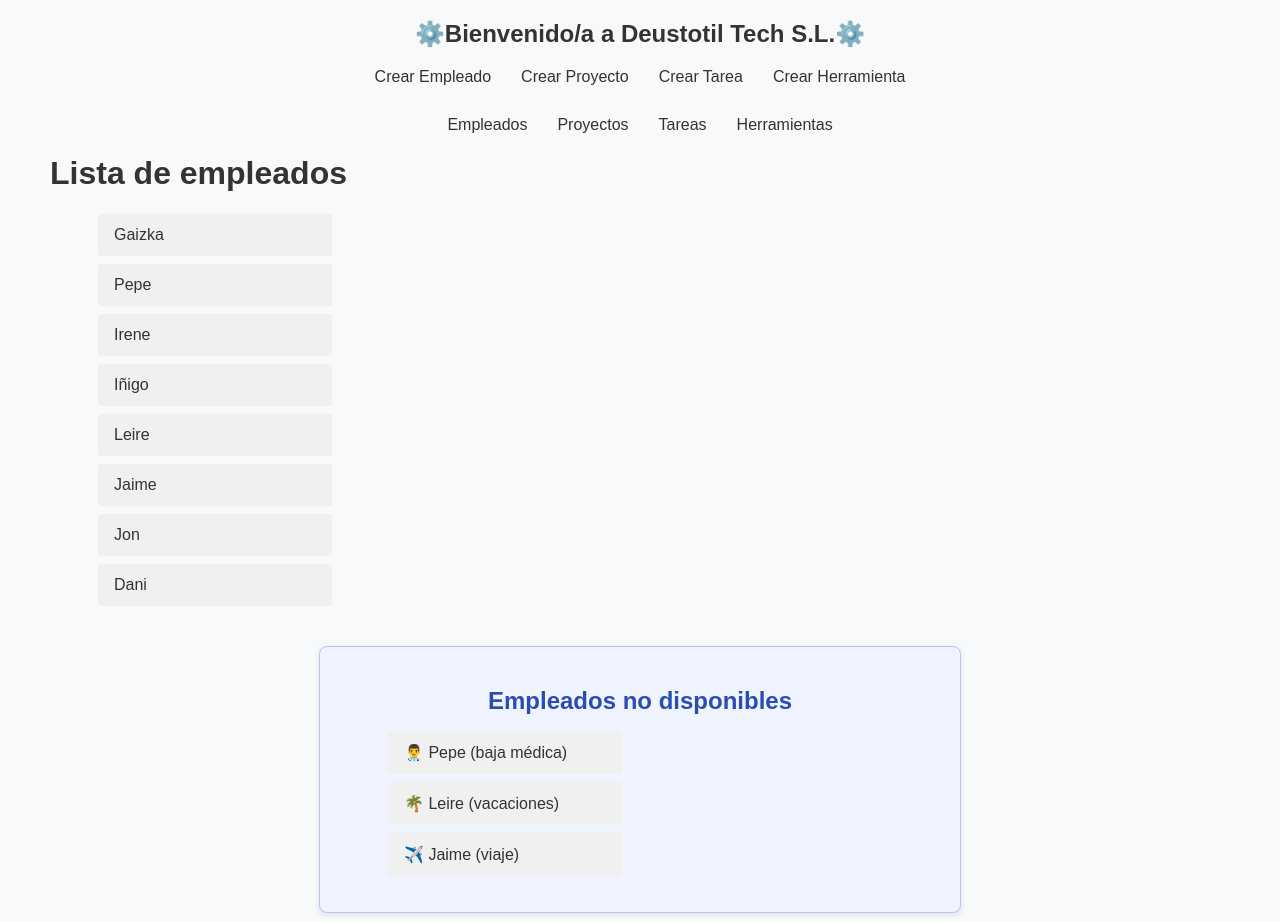
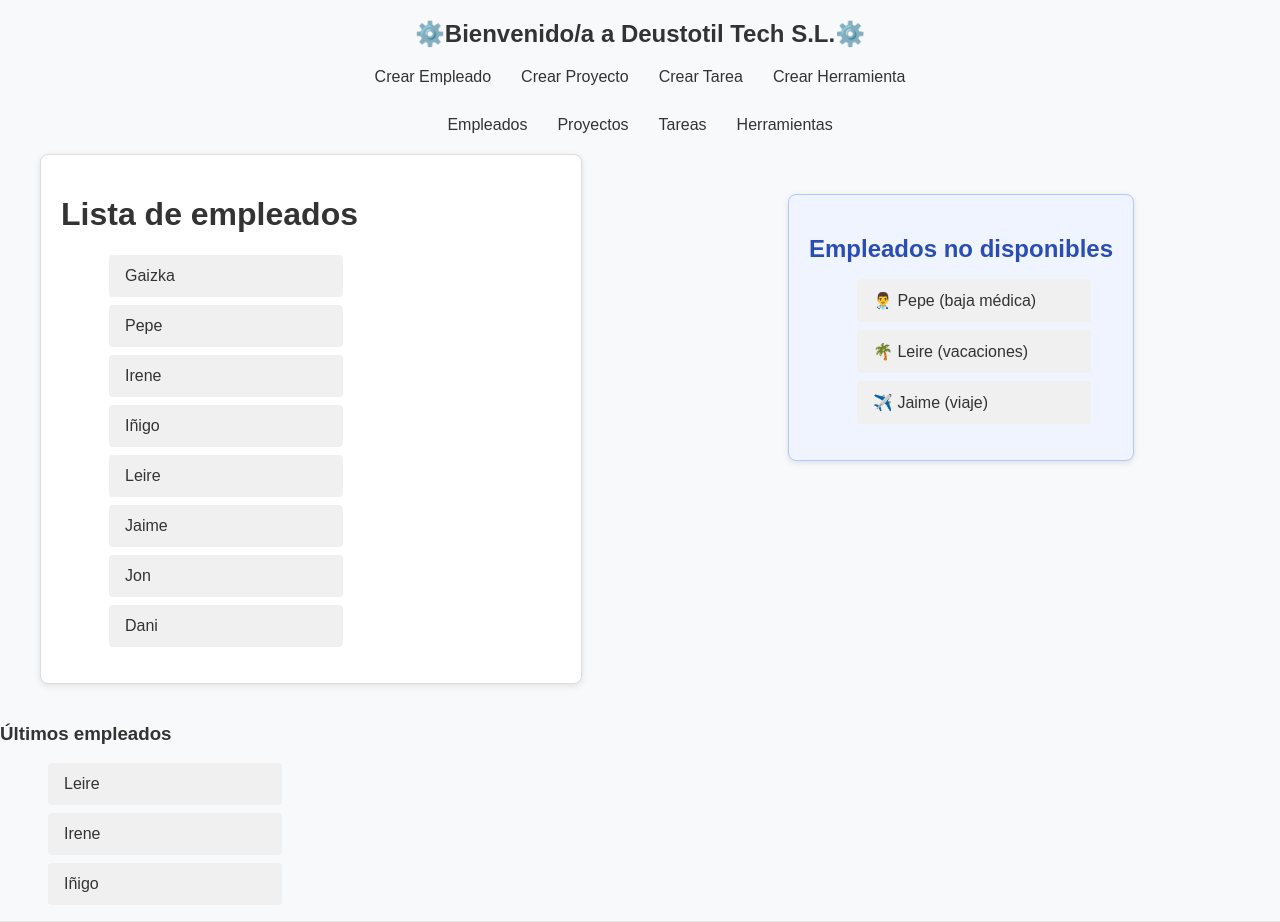
Before and after one commit to GaizkaMiranda/ProyectoWeb2025, a Django app: page /AppDjango/empleados/ in a window 1280 px wide. Shown: the part 140-1062 px from the top of the page. Run offline with Django 4.2, Linux system fonts and the light colour scheme; data comes from the database, SQL or seed files in the repository.

Commit message:
Lista de empleaados con css ajustado (centrado, hay que hacer lo mismo con los demás listados) + He quitado las clases css innecesarias

```diff
--- a/AppDjango/templates/crear-tarea.html
+++ b/AppDjango/templates/crear-tarea.html
@@ -1,7 +1,4 @@
 {%extends 'base.html'%}
-
-{%block title %} Fast menu{% endblock %}
-
 {%block contenido%}
     <div class="form-container">
         <h2> Crear una  nueva tarea </h2>
--- a/AppDjango/templates/listado-empleados.html
+++ b/AppDjango/templates/listado-empleados.html
@@ -2,7 +2,7 @@
 
 {% block listado_lateral %}
 <div class="sidebar-section">
-    <h3><i class="fas fa-users"></i> Últimos empleados</h3>
+    <h3><i ></i> Últimos empleados</h3>
     <ul class="list-view">
         {% for empleado in ultimos_empleados %}
             <li class="list-item">
@@ -21,8 +21,9 @@
 {% endblock %}
 
 {% block contenido %}
+<div class="empleados-contenedor">
 <div class="content-main">
-    <h1 class="page-title"><i class="fas fa-list-ol"></i> Lista de empleados</h1> <!-- Revisar linea y "class" -->
+    <h1 class="page-title"><i></i> Lista de empleados</h1> <!-- Revisar linea y "class" -->
     <ul class="list-view">
         {% for empleado in lista_empleados %}
             <li class="list-item">
@@ -59,5 +60,6 @@
         {% endfor %}
     </ul>
 </div>
+</div>
 
 {% endblock %}
--- a/AppDjango/templates/listado-proyectos.html
+++ b/AppDjango/templates/listado-proyectos.html
@@ -2,7 +2,7 @@
 
 {% block listado_lateral %}
 <div class="sidebar-section">
-    <h3><i class="fas fa-project-diagram"></i> Últimos proyectos</h3>
+    <h3><i></i> Últimos proyectos</h3>
     <ul class="list-view">
         {% for proyecto in ultimos_proyectos %}
             <li>
@@ -22,7 +22,7 @@
 
 {% block contenido %}
 <div class="content-main">
-    <h1 class="page-title"><i class="fas fa-list"></i> Lista de proyectos</h1>
+    <h1 class="page-title"><i></i> Lista de proyectos</h1>
     <ul class="list-view">
         {% for proyecto in lista_proyectos %}
             <li class="list-item">
--- a/AppDjango/templates/listado-tareas.html
+++ b/AppDjango/templates/listado-tareas.html
@@ -2,7 +2,7 @@
 
 {% block listado_lateral %}
 <div class="sidebar-section">
-    <h3><i class="fas fa-tasks"></i> Últimas tareas</h3>
+    <h3><i></i> Últimas tareas</h3>
     <ul class="list-view">
         {% for tarea in ultimas_tareas %}
             <li>
@@ -19,7 +19,7 @@
 
 {% block contenido %}
 <div class="content-main">
-    <h1 class="page-title"><i class="fas fa-clipboard-list"></i> Lista de tareas</h1>
+    <h1 class="page-title"><i></i> Lista de tareas</h1>
 
     <div class="tareas-contenedor">
         <div class="tareas-listado">
@@ -38,7 +38,7 @@
         </div>
 
         <div class="tareas-en-proceso">
-            <h2><i class="fas fa-hourglass-half"></i> Tareas en proceso</h2>
+            <h2><i></i> Tareas en proceso</h2>
             <ul class="list-view">
                 {% for tarea in tareas_en_proceso %}
                     <li class="list-item">
--- a/static/css/styles.css
+++ b/static/css/styles.css
@@ -177,6 +177,18 @@
     background-color: #b8dcff;
 }
 
+/*  */
+.empleados-contenedor {
+    display: flex;
+    justify-content: center;        /* Centra horizontalmente los dos bloques */
+    align-items: flex-start;        /* Alinea por arriba */
+    gap: 100px;                      /* Espacio entre los bloques */
+    flex-wrap: wrap;                /* Si no caben, que se apilen verticalmente */
+    padding: 20px;
+    max-width: 1200px;
+    margin: 0 auto;
+}
+
 /* Estilos para últimos tres empleados/tareas/herramientas/proyectos */
 
 /*-----------------------Formulario----------------------------*/
@@ -216,9 +228,16 @@
 }
 
 /*------------------Lista--------------------------*/
-.content-main{
-    padding-left: 50px;
+.content-main {
+    flex: 1 1 500px;
+    max-width: 500px;
+    padding: 20px;
+    background-color: #fff;
+    border-radius: 8px;
+    box-shadow: 0 2px 6px rgba(0, 0, 0, 0.1);
+    border: 1px solid #ddd;
 }
+
 
 .sidebar-section h3{
     align-items: center;
@@ -264,8 +283,8 @@
     box-shadow: 0 2px 6px rgba(0, 0, 0, 0.1);
     background-color: #f0f4ff;
     border: 1px solid #b3c7ff;
+
 }
-
 
 
 /* Estilos para centrar las tareas en proceso */
```
